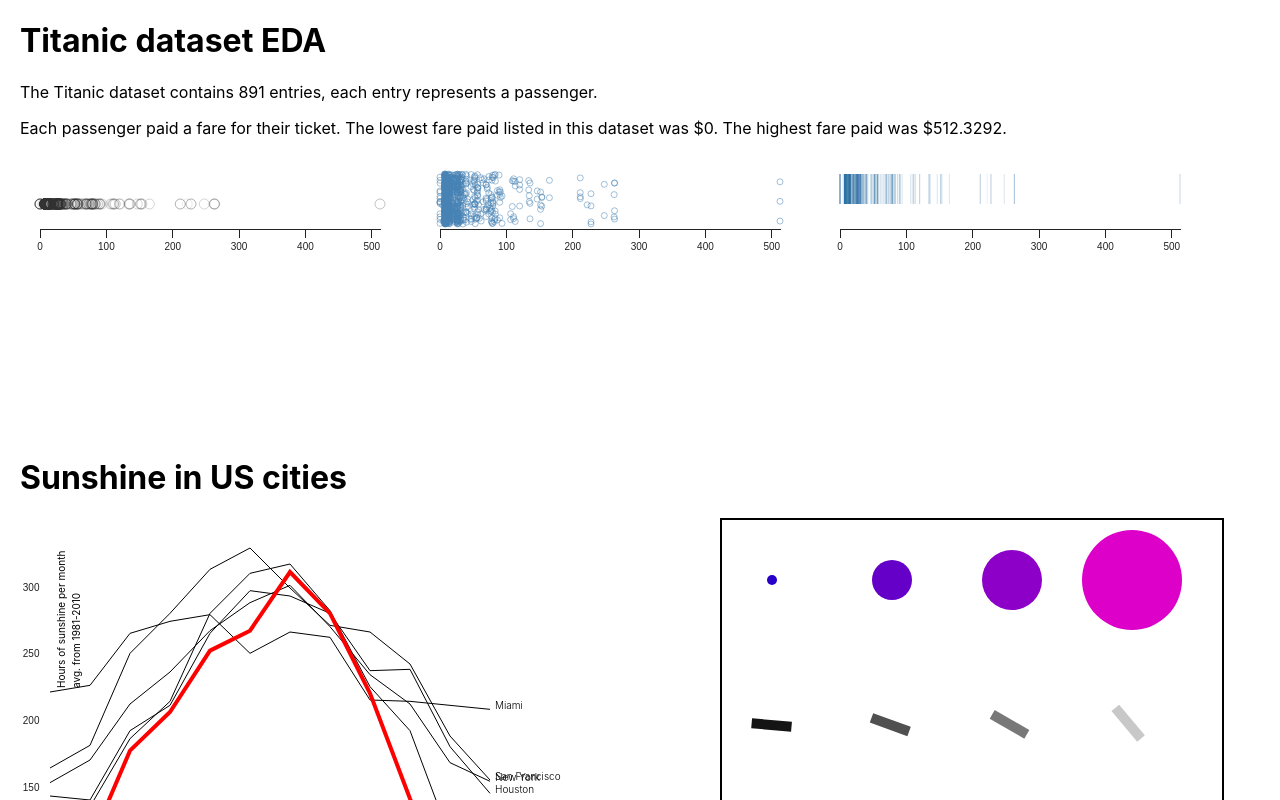
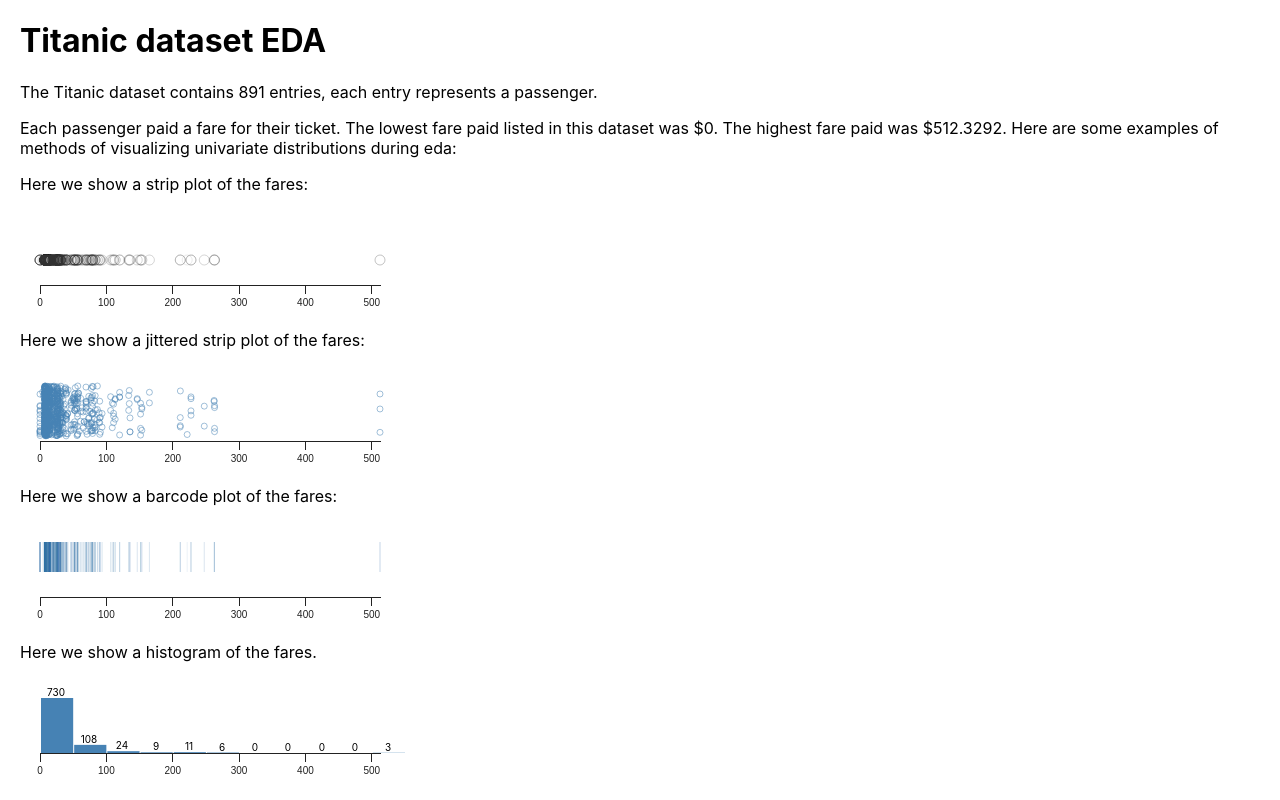
Before and after one commit to colinmegill/uw-info474-w22, a React (Vite) app: page / in a window 1280 px wide. Shown: the top 800 px of the page. Built offline with nearby package versions, Linux system fonts and the light colour scheme.

Commit message:
histogram example

```diff
--- a/package.json
+++ b/package.json
@@ -9,6 +9,7 @@
   "dependencies": {
     "@visx/axis": "^2.4.0",
     "@visx/shape": "^2.4.0",
+    "@visx/stats": "^2.2.2",
     "d3": "^7.3.0",
     "danfojs": "^1.0.2",
     "lodash": "^4.17.21",
--- a/src/App.jsx
+++ b/src/App.jsx
@@ -1,5 +1,6 @@
 import { scaleLinear, scaleBand, extent, line, symbol, csv } from "d3";
 import { AxisLeft, AxisBottom } from "@visx/axis";
+import { BoxPlot } from "@visx/stats";
 import { uniq } from "lodash";
 import sunshine from "./sunshine";
 import census from "./census";
@@ -68,10 +69,22 @@ function App() {
     .domain([minFare, maxFare])
     .range([titanicMargin, titanicChartWidth - titanicMargin - titanicMargin]);
 
+  /* working with bins to generate a histogram */
+  /* first, instantiate a parameterized generator (exciting) */
+  const tBinGenerator = d3.bin().value((d) => d.Fare);
+
+  const titanicBins = tBinGenerator(titanic);
+  const titanicBarHeightScale = scaleLinear()
+    .domain([0, d3.max(titanicBins, (d) => d.length)])
+    .range([
+      titanicChartHeight - titanicMargin - titanicAxisTextPadding,
+      titanicMargin,
+    ]);
+
   return (
     <div style={{ margin: 20 }}>
       {/* titanic eda */}
-      <div style={{ marginBottom: 200 }}>
+      <div>
         <h1>Titanic dataset EDA</h1>
         <p>
           The Titanic dataset contains {titanic.length} entries, each entry
@@ -80,9 +93,10 @@ function App() {
         <p>
           Each passenger paid a fare for their ticket. The lowest fare paid
           listed in this dataset was ${minFare}. The highest fare paid was $
-          {maxFare}.
+          {maxFare}. Here are some examples of methods of visualizing univariate
+          distributions during eda:
         </p>
-        {/* strip plot */}
+        <p>Here we show a strip plot of the fares:</p>
         <svg
           height={titanicChartHeight}
           width={titanicChartWidth}
@@ -106,7 +120,7 @@ function App() {
             numTicks={7}
           />
         </svg>
-        {/* jittered strip plot */}
+        <p>Here we show a jittered strip plot of the fares:</p>
         <svg
           height={titanicChartHeight}
           width={titanicChartWidth}
@@ -132,7 +146,7 @@ function App() {
             numTicks={7}
           />
         </svg>
-        {/* bar code plot */}
+        <p>Here we show a barcode plot of the fares:</p>
         <svg
           height={titanicChartHeight}
           width={titanicChartWidth}
@@ -148,6 +162,51 @@ function App() {
                 y2={titanicChartHeight / 2}
                 style={{ stroke: "rgba(70,130,180,.1)", fill: "none" }}
               />
+            );
+          })}
+          <AxisBottom
+            strokeWidth={1}
+            top={titanicChartHeight - titanicMargin - titanicAxisTextPadding}
+            scale={titanicFareScale}
+            numTicks={7}
+          />
+        </svg>
+      </div>
+      <p>Here we show a histogram of the fares.</p>
+      <div>
+        <svg width={titanicChartWidth} height={titanicChartHeight}>
+          {titanicBins.map((bin, i) => {
+            return (
+              <rect
+                key={i}
+                fill="steelblue"
+                x={titanicFareScale(bin.x0) + 1}
+                y={titanicBarHeightScale(bin.length)}
+                width={Math.max(
+                  0,
+                  titanicFareScale(bin.x1) - titanicFareScale(bin.x0) - 1
+                )}
+                height={
+                  titanicBarHeightScale(0) - titanicBarHeightScale(bin.length)
+                }
+              />
+            );
+          })}
+          {titanicBins.map((bin, i) => {
+            return (
+              <text
+                key={i}
+                fill="black"
+                fontSize="10"
+                textAnchor="middle"
+                x={
+                  ((titanicFareScale(bin.x0) + titanicFareScale(bin.x1)) / 2) |
+                  0
+                }
+                y={titanicBarHeightScale(bin.length) - 2}
+              >
+                {bin.length}
+              </text>
             );
           })}
           <AxisBottom
@@ -236,6 +295,7 @@ function App() {
                   ${rectWidth / 2 + 30 + i * 120},
                   ${200}
                 )`}
+                key={i}
                 x={30 + i * 120}
                 y={200}
                 width={rectWidth}
@@ -247,6 +307,7 @@ function App() {
           {[5, 20, 30, 50].map((num, i) => {
             return (
               <line
+                key={i}
                 x1={100}
                 y1={320 + i * 15}
                 x2={120 + num * 5}
@@ -258,7 +319,7 @@ function App() {
           })}
           {[5, 20, 30, 50].map((num, i) => {
             return (
-              <text x={90} y={325 + i * 15} textAnchor="end">
+              <text key={i} x={90} y={325 + i * 15} textAnchor="end">
                 {num}
               </text>
             );
```
Also changed, not shown: 1 other file (tests, documents, lock files or other folders).
